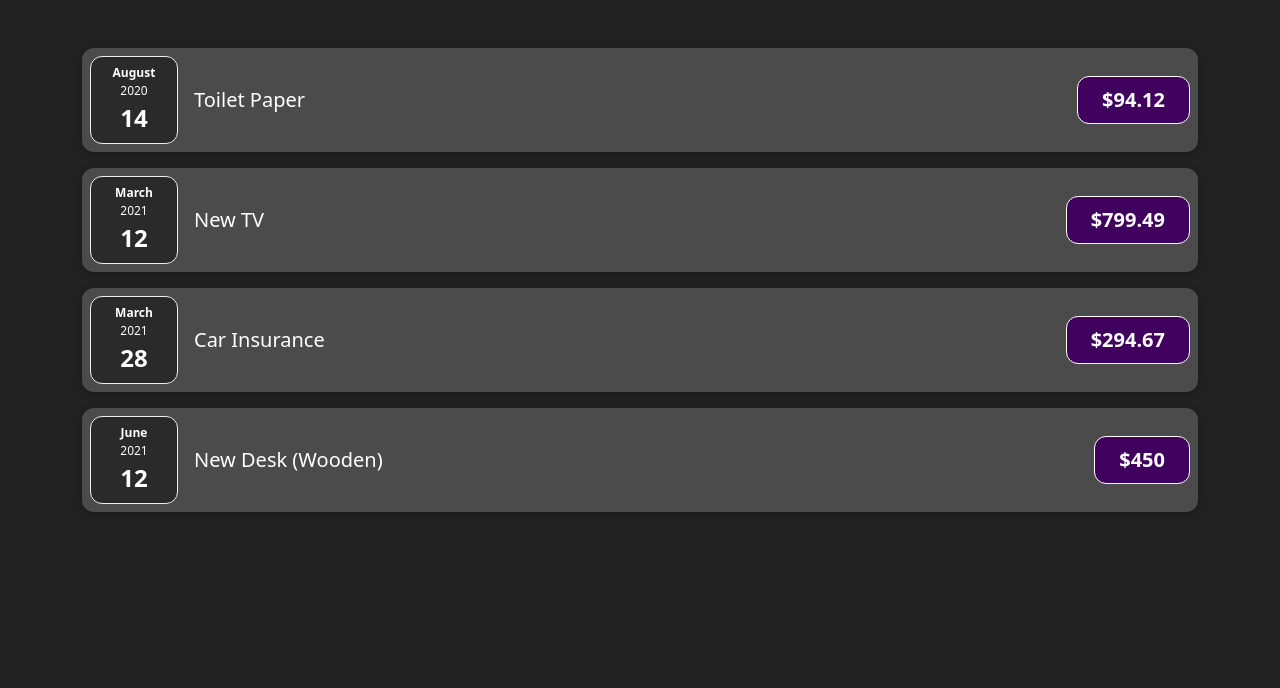
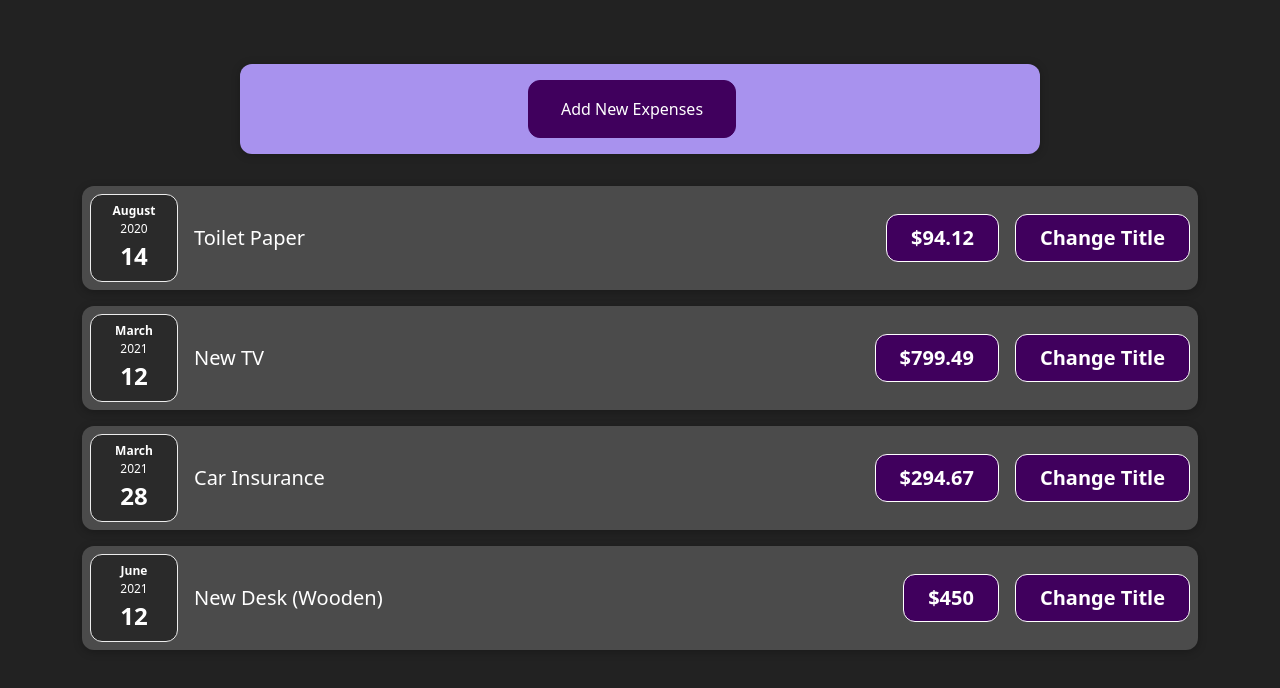
Before and after one commit to Shikha115/Expenses, a React (Create React App) app: page / in a window 1280 px wide. Shown: the top 688 px of the page. Built offline with nearby package versions, Linux system fonts and the light colour scheme.

Commit message:
just commiting

```diff
--- a/package.json
+++ b/package.json
@@ -9,7 +9,7 @@
     "bootstrap": "^5.2.0",
     "react": "^18.2.0",
     "react-dom": "^18.2.0",
-    "react-scripts": "5.0.1",
+    "react-scripts": "^2.1.3",
     "web-vitals": "^2.1.4"
   },
   "scripts": {
--- a/src/App.css
+++ b/src/App.css
@@ -87,3 +87,65 @@ section.expense-sec {
   font-size: 1.5rem;
   font-weight: bold;
 }
+
+.new-expense__controls {
+  margin-bottom: 1rem;
+  text-align: left;
+}
+
+.new-expense__control label {
+  font-weight: bold;
+  margin-bottom: 0.5rem;
+  display: block;
+  text-align: left;
+}
+
+.new-expense__control input {
+  font: inherit;
+  padding: 0.5rem;
+  border-radius: 6px;
+  border: 1px solid #ccc;
+}
+
+.new-expense__actions {
+  text-align: right;
+}
+
+.new-expense {
+  background-color: #a892ee;
+  padding: 1rem;
+  margin: 2rem auto;
+  width: 50rem;
+  max-width: 95%;
+  border-radius: 12px;
+  text-align: center;
+  box-shadow: 0 1px 8px rgba(0, 0, 0, 0.25);
+}
+
+.new-expense button {
+  font: inherit;
+  cursor: pointer;
+  padding: 1rem 2rem;
+  border: 1px solid #40005d;
+  background-color: #40005d;
+  color: white;
+  border-radius: 12px;
+  margin-right: 1rem;
+}
+
+.new-expense button:hover,
+.new-expense button:active {
+  background-color: #510674;
+  border-color: #510674;
+}
+
+.new-expense button.alternative {
+  color: #220131;
+  border-color: transparent;
+  background-color: transparent;
+}
+
+.new-expense button.alternative:hover,
+.new-expense button.alternative:active {
+  background-color: #ddb3f8;
+}
--- a/src/App.js
+++ b/src/App.js
@@ -1,20 +1,25 @@
-import React from "react";
+import React, { createContext, useState } from "react";
 import "./App.css";
 import "../node_modules/bootstrap/dist/css/bootstrap.min.css";
 import "../node_modules/bootstrap/dist/js/bootstrap.bundle.js";
 import Expenses from "./Components/Expenses";
 
+const UserContext = createContext();
 function App() {
-  const expenses = [
+  // =======================================================================
+  const [name, setname] = useState("");
+  const [amount, setamount] = useState("");
+  const [date, setdate] = useState("");
+  // =======================================================================
+
+  const [expenses, setexpenses] = useState([
     {
       id: "e1",
       title: "Toilet Paper",
       amount: 94.12,
       date: new Date(2020, 7, 14),
     },
-    { id: "e2", title: "New TV", amount: 799.49,
-    date: new Date(2021, 2, 12)
-  },
+    { id: "e2", title: "New TV", amount: 799.49, date: new Date(2021, 2, 12) },
     {
       id: "e3",
       title: "Car Insurance",
@@ -27,12 +32,12 @@ function App() {
       amount: 450,
       date: new Date(2021, 5, 12),
     },
-  ];
+  ]);
 
   return (
-    <>
+    <UserContext.Provider value={{name:[name, setname],amount:[amount, setamount],date:[date, setdate]}}>
       <Expenses data={expenses} />
-    </>
+    </UserContext.Provider>
   );
 }
 
--- a/src/Components/ExpenseDate.jsx
+++ b/src/Components/ExpenseDate.jsx
@@ -1,6 +1,7 @@
 import React from "react";
 
 function ExpenseDate({ date }) {
+
   return (
     <div className="expense-date">
       <div className="expense-date__month">
--- /dev/null
+++ b/src/Components/ExpenseForm.jsx
@@ -0,0 +1,69 @@
+import React, { useContext, useState } from "react";
+
+function ExpenseForm({setshowForm}) {
+  const [name, setname] = useState("");
+  const [amount, setamount] = useState("");
+  const [date, setdate] = useState("");
+// const {name,amount,date} = useContext(UserContext);
+//   const [name, setname] = name;
+//   const [amount, setamount] = amount;
+//   const [date, setdate] = date;
+  const handleSubmit = () => {
+    if (!(name === "" || amount === "" || date === "")) {
+        console.log(`form sumitted, name = ${name}, amount = ${amount}, date = ${new Date(date)}`);
+        setname('');
+        setamount('');
+        setdate('');
+    }
+    else{
+        console.log('fill all values');
+    }
+  };
+  return (
+    <form
+      action="#"
+      onSubmit={handleSubmit}
+      className="new-expense new-expense__control mx-auto row form"
+    >
+      <div className="col-12 col-md-6">
+        <label>Title</label>
+        <input
+          type="text"
+          className="form-control"
+          onChange={(e) => {
+            setname(e.target.value);
+          }}
+          value={name || ""}
+        />
+      </div>
+      <div className="col-12 col-md-6">
+        <label>Amount</label>
+        <input
+          type="number"
+          className="form-control"
+          onChange={(e) => {
+            setamount(e.target.value);
+          }}
+          value={amount || ""}
+        />
+      </div>
+      <div className="col-12 col-md-6">
+        <label>Date</label>
+        <input
+          type="date"
+          className="form-control"
+          onChange={(e) => {
+            setdate(e.target.value);
+          }}
+          value={date || ""}
+        />
+      </div>
+      <div className="col-12 new-expense__actions">
+        <button className="alternative" onClick={()=>setshowForm(false)}>Cancle</button>
+        <button type="submit">Add Expense</button>
+      </div>
+    </form>
+  );
+}
+
+export default ExpenseForm;
--- a/src/Components/ExpenseItem.jsx
+++ b/src/Components/ExpenseItem.jsx
@@ -1,13 +1,17 @@
-import React from "react";
+import React, { useState } from "react";
 import ExpenseDate from "./ExpenseDate";
 
 function ExpenseItem({ title, amount, date }) {
+  const [data, setdata] = useState(title)
   return (
     <div className="expense-item">
       <ExpenseDate date={date} />
       <div className="expense-item__description">
-        <h2>{title}</h2>
-        <div className="expense-item__price">${amount}</div>
+        <h2>{data}</h2>
+        <div className="d-flex align-items-center gap-3">
+          <div className="expense-item__price">${amount}</div>
+          <button className="expense-item__price" onClick={()=>setdata('New Title')}>Change Title</button>
+        </div>
       </div>
     </div>
   );
--- a/src/Components/Expenses.jsx
+++ b/src/Components/Expenses.jsx
@@ -1,11 +1,20 @@
-import React from "react";
+import React, { useEffect, useState } from "react";
+import ExpenseForm from "./ExpenseForm";
 import ExpenseItem from "./ExpenseItem";
+import NewExpense from "./NewExpense";
 
 function Expenses({ data }) {
+  const [showForm, setshowForm] = useState(false);
+  useEffect(() => {
+    setshowForm(showForm);
+    console.log(showForm);
+  }, [showForm])
+
   return (
     <main>
       <section className="expense-sec">
         <div className="container">
+          {showForm?<ExpenseForm setshowForm={setshowForm} />:<NewExpense setshowForm={setshowForm} />}
           {data.map((item, i) => {
             return (
               <ExpenseItem
--- /dev/null
+++ b/src/Components/NewExpense.jsx
@@ -0,0 +1,11 @@
+import React from 'react';
+
+function NewExpense({setshowForm}) {
+    return (
+        <div className="new-expense">
+            <button onClick={()=>setshowForm(true)}>Add New Expenses</button>
+        </div>
+     );
+}
+
+export default NewExpense;
```
Also changed, not shown: 1 other file (tests, documents, lock files or other folders). Lines whose indentation alone changed are shown as unchanged.
